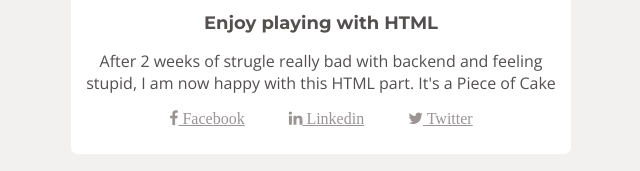
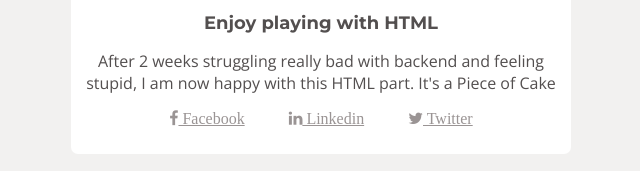
Before and after one commit to ricardofuruta/profile, a plain HTML site: page index.html in a window 1280 px wide. Shown: the part 305-476 px from the top of the page, 319-959 px from the left. Drawn offline with nearby package versions, Linux system fonts and the light colour scheme.

Commit message:
Update index.html

```diff
--- a/index.html
+++ b/index.html
@@ -19,7 +19,7 @@
       <img class="resize_profile" src="https://avatars.githubusercontent.com/u/16547071?v=3&s=440" alt="a picture of Ricardo">
       <h1>Ricardo Furuta</h1>
       <h2>Enjoy playing with HTML</h2>
-      <p>After 2 weeks of strugle really bad with backend and feeling stupid, I am now happy with this HTML part. It's a Piece of Cake</p>
+      <p>After 2 weeks struggling really bad with backend and feeling stupid, I am now happy with this HTML part. It's a Piece of Cake</p>
       <ul class="list_inline">
         <li>
           <a href="https://www.facebook.com/">
```
